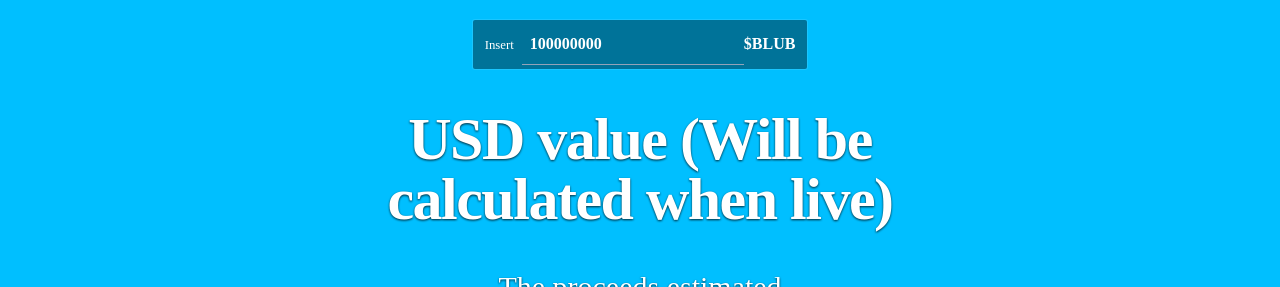
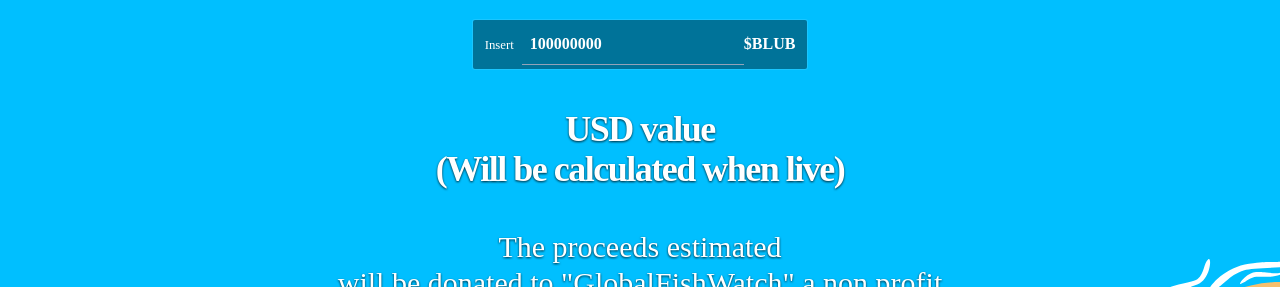
Before and after one commit to emexx2002/blubsui, a Next.js app: page / in a window 1280 px wide. Shown: the part 1278-1565 px from the top of the page. Built offline with nearby package versions, Linux system fonts and the light colour scheme; a web font is replaced by a local one.

Commit message:
"Updated USD value text in Conversion component to add line break and remove 'md:text-6xl' class"

```diff
--- a/components/Conversion.tsx
+++ b/components/Conversion.tsx
@@ -30,7 +30,7 @@
           <div className="text-center">
             <h1 className=" text-4xl font-bold tracking-tight text-white sm:text-6xl">
               <div className="mt-0">
-                <p className="mb-0 inline-block rounded-xl p-2 text-4xl md:text-6xl text-[#ffffff] drop-shadow-[0_1.2px_1.2px_rgba(0,0,0,0.8)]">USD value (Will be calculated when live)</p>
+                <p className="mb-0 inline-block rounded-xl p-2 text-4xl text-[#ffffff] drop-shadow-[0_1.2px_1.2px_rgba(0,0,0,0.8)]">USD value <br/>(Will be calculated when live)</p>
                 <br />
                 {/* <p className="inline-block rounded-xl p-2 text-4xl md:text-6xl font-bold text-[#0eff82] drop-shadow-[0_1.2px_1.2px_rgba(0,0,0,0.8)] sm:text-7xl">${dollarValue.toLocaleString('en-US', { minimumFractionDigits: 2, maximumFractionDigits: 2 })}</p> */}
               </div>
```
